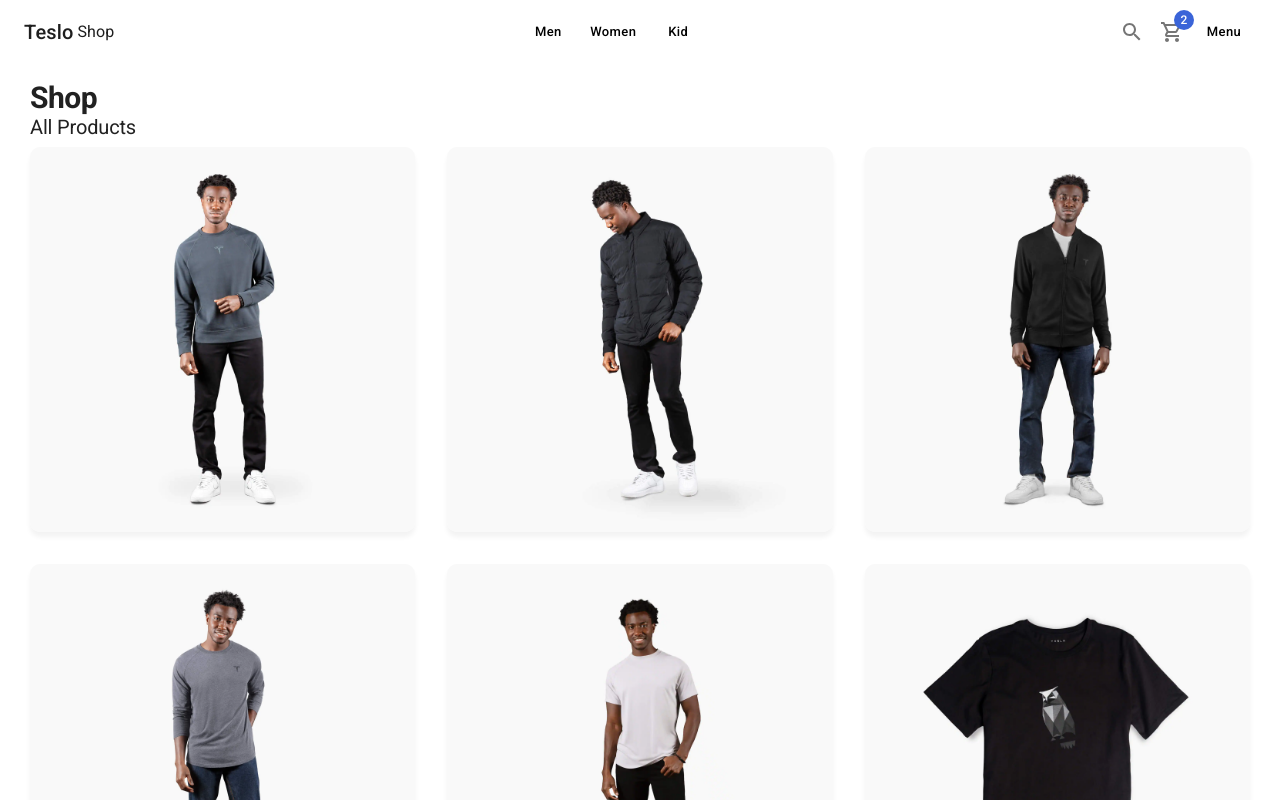
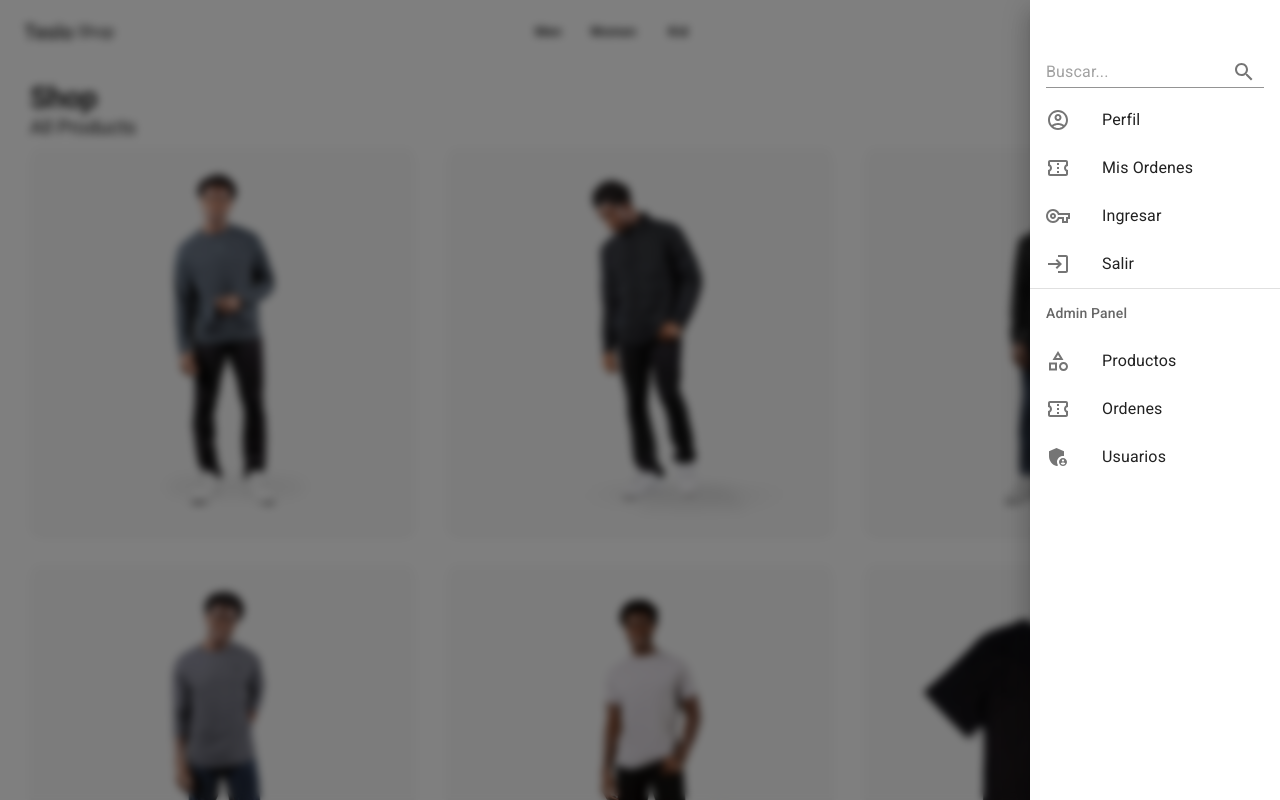
Before and after one commit to JLin-99/teslo-shop, a Next.js app: page / in a window 1280 px wide. Shown: the top 800 px of the page. Built offline with nearby package versions, Linux system fonts and the light colour scheme.

Commit message:
Add SideMenu

```diff
--- a/components/layouts/ShopLayout.tsx
+++ b/components/layouts/ShopLayout.tsx
@@ -2,7 +2,7 @@
 
 import Head from "next/head";
 
-import { Navbar } from "../ui";
+import { Navbar, SideMenu } from "../ui";
 
 interface Props {
   title: string;
@@ -32,6 +32,8 @@
         <Navbar />
       </nav>
 
+      <SideMenu />
+
       <main
         style={{ margin: "80px auto", maxWidth: "1440px", padding: "0px 30px" }}
       >
--- /dev/null
+++ b/components/ui/SideMenu.tsx
@@ -0,0 +1,127 @@
+import {
+  Box,
+  Divider,
+  Drawer,
+  IconButton,
+  Input,
+  InputAdornment,
+  List,
+  ListItem,
+  ListItemButton,
+  ListItemIcon,
+  ListItemText,
+  ListSubheader,
+} from "@mui/material";
+import {
+  AccountCircleOutlined,
+  AdminPanelSettings,
+  CategoryOutlined,
+  ConfirmationNumberOutlined,
+  EscalatorWarningOutlined,
+  FemaleOutlined,
+  LoginOutlined,
+  MaleOutlined,
+  SearchOutlined,
+  VpnKeyOutlined,
+} from "@mui/icons-material";
+
+export const SideMenu = () => {
+  return (
+    <Drawer
+      open={true}
+      anchor="right"
+      sx={{ backdropFilter: "blur(4px)", transition: "all 0.5s ease-out" }}
+    >
+      <Box sx={{ width: 250, paddingTop: 5 }}>
+        <List>
+          <ListItem>
+            <Input
+              type="text"
+              placeholder="Buscar..."
+              endAdornment={
+                <InputAdornment position="end">
+                  <IconButton aria-label="toggle password visibility">
+                    <SearchOutlined />
+                  </IconButton>
+                </InputAdornment>
+              }
+            />
+          </ListItem>
+
+          <ListItemButton>
+            <ListItemIcon>
+              <AccountCircleOutlined />
+            </ListItemIcon>
+            <ListItemText primary={"Perfil"} />
+          </ListItemButton>
+
+          <ListItemButton>
+            <ListItemIcon>
+              <ConfirmationNumberOutlined />
+            </ListItemIcon>
+            <ListItemText primary={"Mis Ordenes"} />
+          </ListItemButton>
+
+          <ListItemButton sx={{ display: { xs: "", sm: "none" } }}>
+            <ListItemIcon>
+              <MaleOutlined />
+            </ListItemIcon>
+            <ListItemText primary={"Hombres"} />
+          </ListItemButton>
+
+          <ListItemButton sx={{ display: { xs: "", sm: "none" } }}>
+            <ListItemIcon>
+              <FemaleOutlined />
+            </ListItemIcon>
+            <ListItemText primary={"Mujeres"} />
+          </ListItemButton>
+
+          <ListItemButton sx={{ display: { xs: "", sm: "none" } }}>
+            <ListItemIcon>
+              <EscalatorWarningOutlined />
+            </ListItemIcon>
+            <ListItemText primary={"Niños"} />
+          </ListItemButton>
+
+          <ListItemButton>
+            <ListItemIcon>
+              <VpnKeyOutlined />
+            </ListItemIcon>
+            <ListItemText primary={"Ingresar"} />
+          </ListItemButton>
+
+          <ListItemButton>
+            <ListItemIcon>
+              <LoginOutlined />
+            </ListItemIcon>
+            <ListItemText primary={"Salir"} />
+          </ListItemButton>
+
+          {/* Admin */}
+          <Divider />
+          <ListSubheader>Admin Panel</ListSubheader>
+
+          <ListItemButton>
+            <ListItemIcon>
+              <CategoryOutlined />
+            </ListItemIcon>
+            <ListItemText primary={"Productos"} />
+          </ListItemButton>
+          <ListItemButton>
+            <ListItemIcon>
+              <ConfirmationNumberOutlined />
+            </ListItemIcon>
+            <ListItemText primary={"Ordenes"} />
+          </ListItemButton>
+
+          <ListItemButton>
+            <ListItemIcon>
+              <AdminPanelSettings />
+            </ListItemIcon>
+            <ListItemText primary={"Usuarios"} />
+          </ListItemButton>
+        </List>
+      </Box>
+    </Drawer>
+  );
+};
--- a/components/ui/index.ts
+++ b/components/ui/index.ts
@@ -1 +1,2 @@
 export * from "./Navbar";
+export * from "./SideMenu";
```
